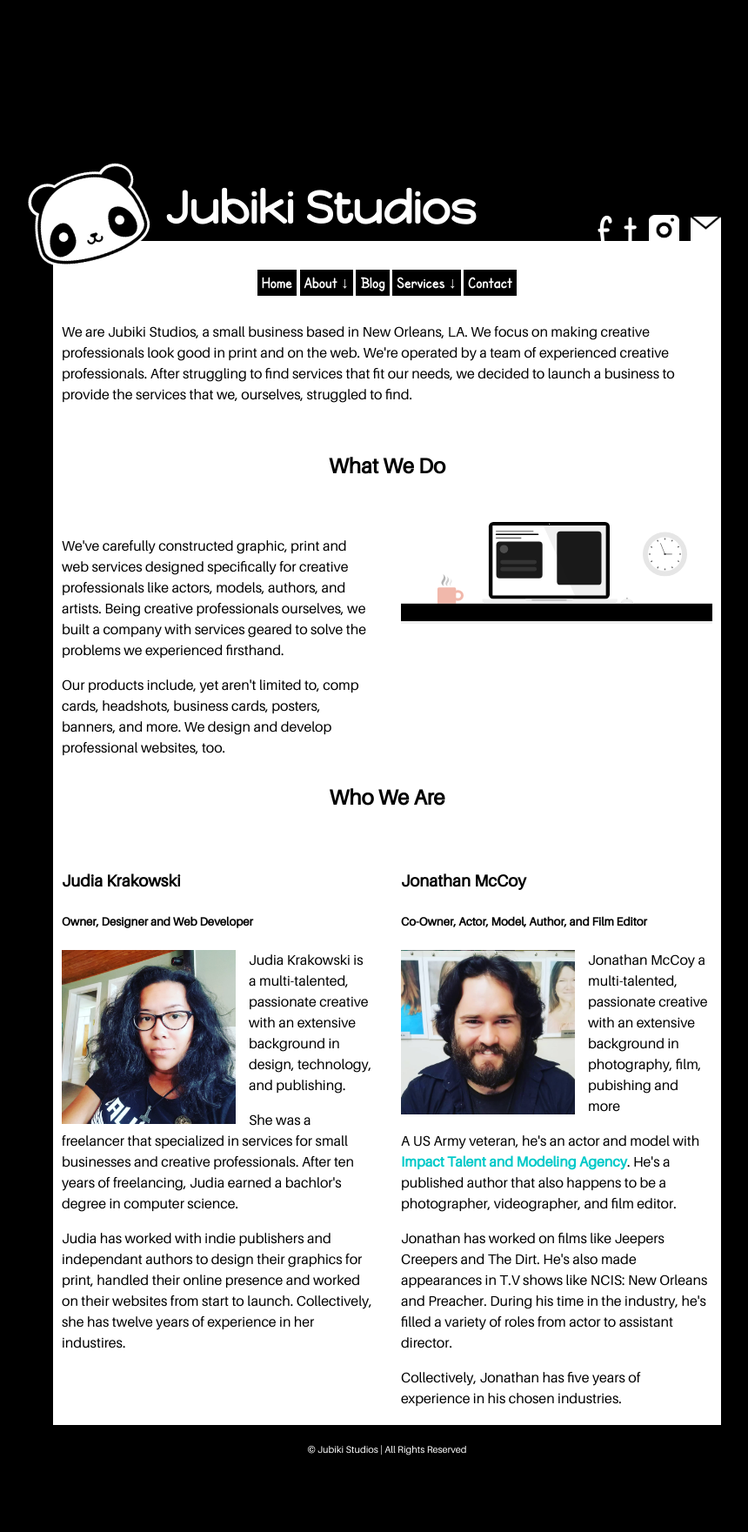
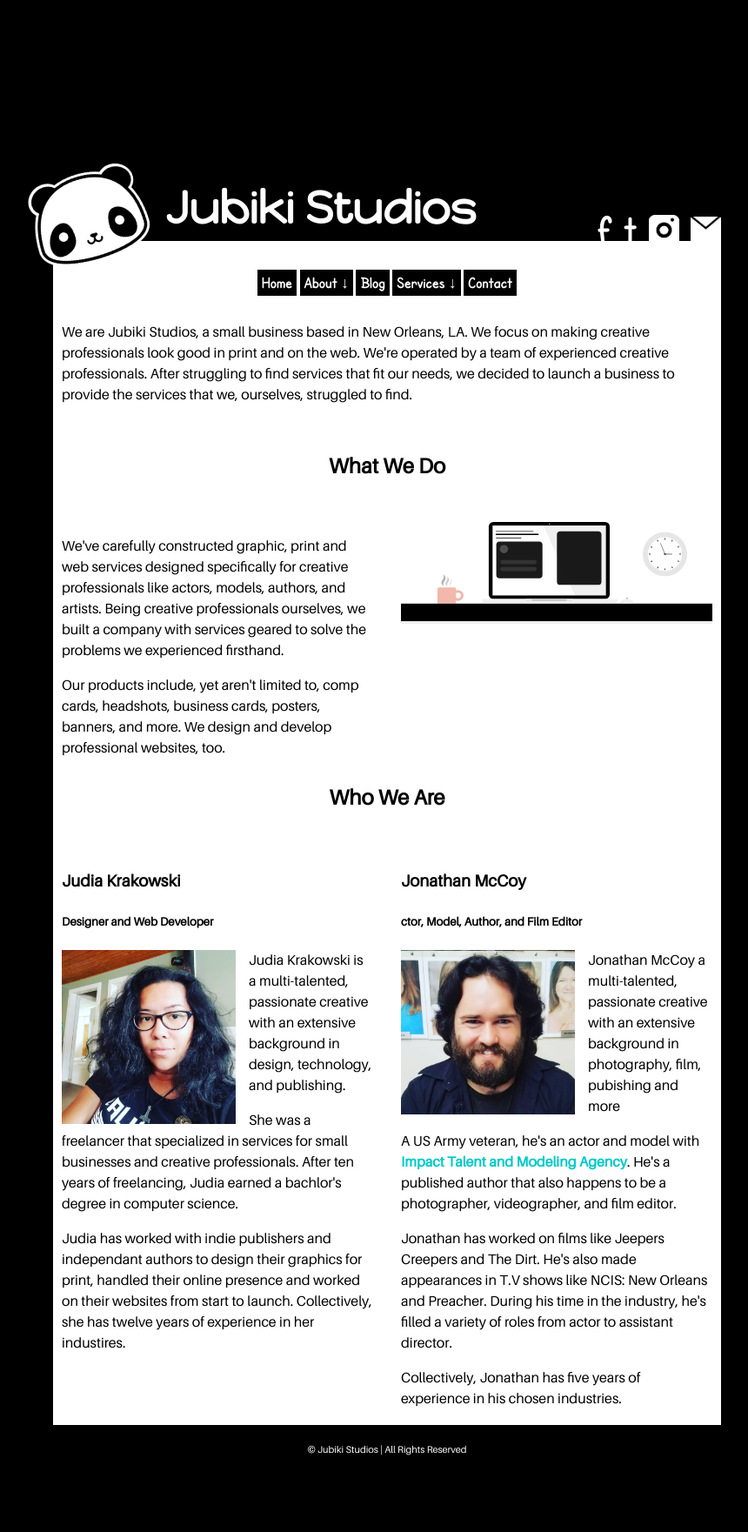
Before and after one commit to jubikistudios/jubikistudios.github.io, a Jekyll site: the page built from about.html, in a window 1280 px wide. Shown: the whole page at 87% size, without its empty margins (195-1055 px from the left). Built offline with Jekyll 4.4.1, drawn with Linux system fonts in a browser that asks for light colours; some web fonts are replaced.

Commit message:
Updated Info
Adjusted title

```diff
--- a/about.html
+++ b/about.html
@@ -41,14 +41,14 @@ title: About
 <div class="row">
     <div class="col-xs-12 col-md-6 col-lg-6">
         <h3>Judia Krakowski</h3>
-        <h5>Owner, Designer and Web Developer</h5>
+        <h5>Designer and Web Developer</h5>
         <p><img src="{{ site.url }}/assets/img/judia.jpg" align="left" style="width: 200px; margin-right: 15px;"> Judia Krakowski is a multi-talented, passionate creative with an extensive background in design, technology, and publishing.</p>
         <p>She was a freelancer that specialized in services for small businesses and creative professionals. After ten years of freelancing, Judia earned a bachlor's degree in computer science.</p>
         <p>Judia has worked with indie publishers and independant authors to design their graphics for print, handled their online presence and worked on their websites from start to launch. Collectively, she has twelve years of experience in her industires.</p>
     </div>
     <div class="col-xs-12 col-md-6 col-lg-6">
         <h3>Jonathan McCoy</h3>
-        <h5>Co-Owner, Actor, Model, Author, and Film Editor</h5>
+        <h5>ctor, Model, Author, and Film Editor</h5>
         <p><img src="{{ site.url }}/assets/img/jon.png" align="left" style="width: 200px; margin-right: 15px;"><p>Jonathan McCoy a multi-talented, passionate creative with an extensive background in photography, film, pubishing and more</p>
         <p>A US Army veteran, he's an actor and model with <a href="http://www.impactmta.com/" target="_blank">Impact Talent and Modeling Agency</a>. He's a published author that also happens to be a photographer, videographer, and film editor.</p>
         <p>Jonathan has worked on films like Jeepers Creepers and The Dirt. He's also made appearances in T.V shows like NCIS: New Orleans and Preacher. During his time in the industry, he's filled a variety of roles from actor to assistant director. </p>
```
